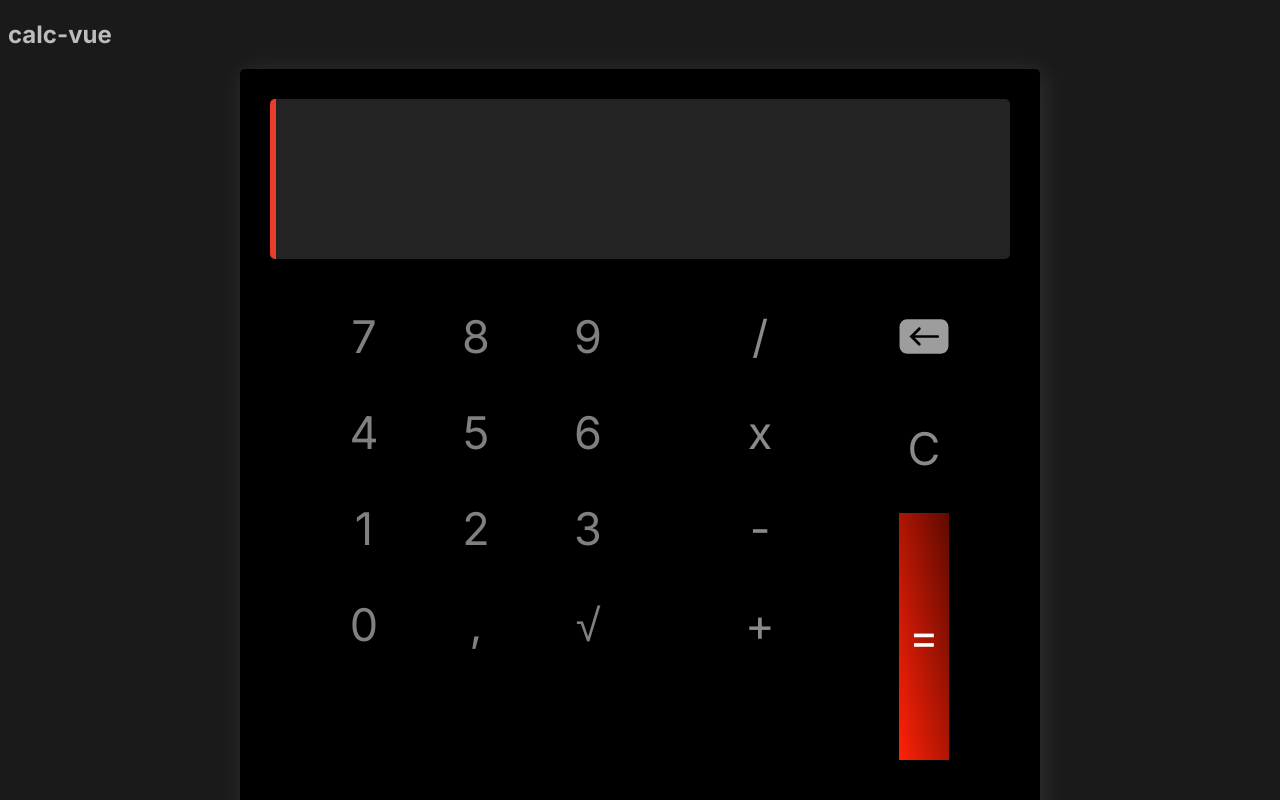
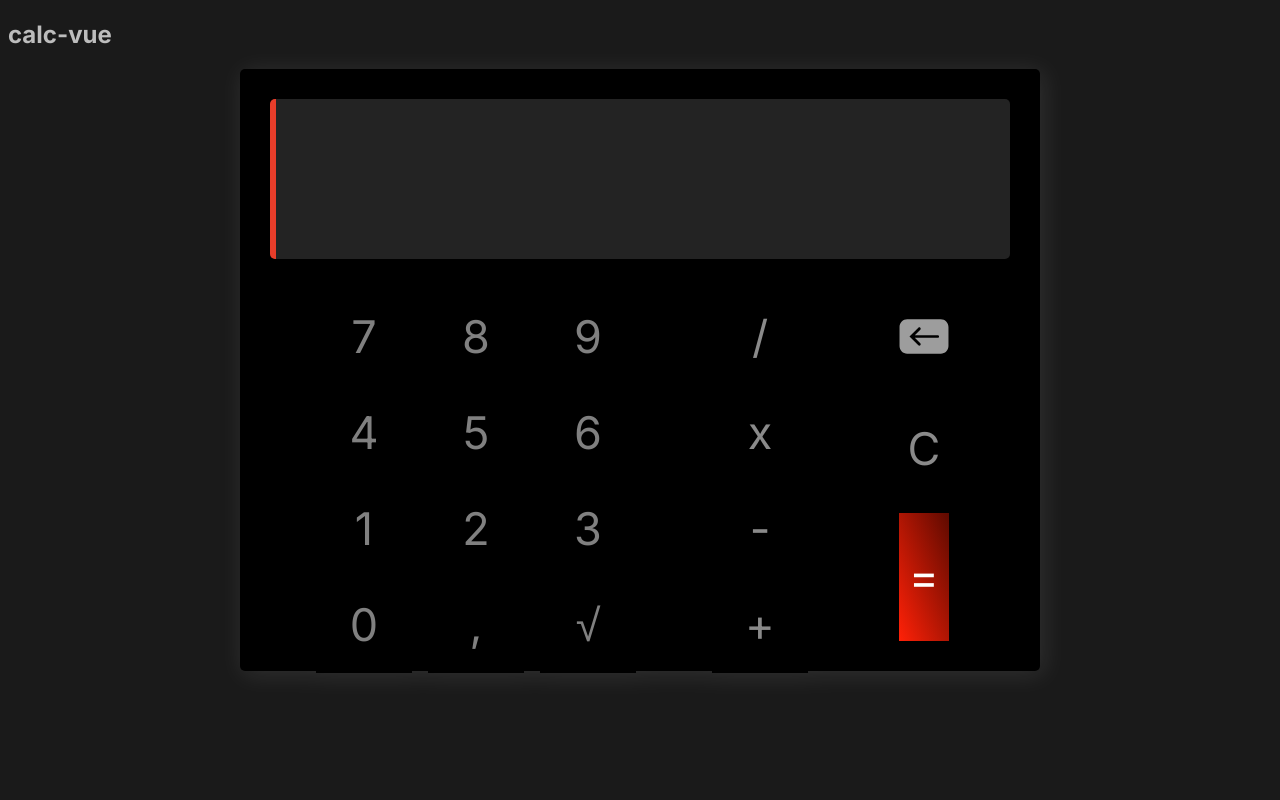
Before and after one commit to senagab/calculator-vue, a Vue app: page / in a window 1280 px wide. Shown: the top 800 px of the page. Built offline with nearby package versions, Linux system fonts and the light colour scheme.

Commit message:
fix: altura do container excedendo layout

```diff
--- a/src/App.vue
+++ b/src/App.vue
@@ -214,7 +214,7 @@ header {
   min-width: 50em;
   margin: 0 auto;
   height: 100%;
-  min-height: 65em;
+  min-height: 35em;
   background-color: black;
   border-radius: 5px;
   filter: drop-shadow(3px 3px 0.75rem rgba(255, 255, 255, 0.1));
--- a/src/components/Keyboard.vue
+++ b/src/components/Keyboard.vue
@@ -172,7 +172,7 @@ const props = defineProps({
             background: linear-gradient(to top right, #FF2107, #5E0A00);
             min-width: 100%;
             width: 100%;
-            min-height: 5.5em;
+            min-height: 2.5em;
             height: 100%;
             padding: 0 !important;
             font-size: 45px;
```
